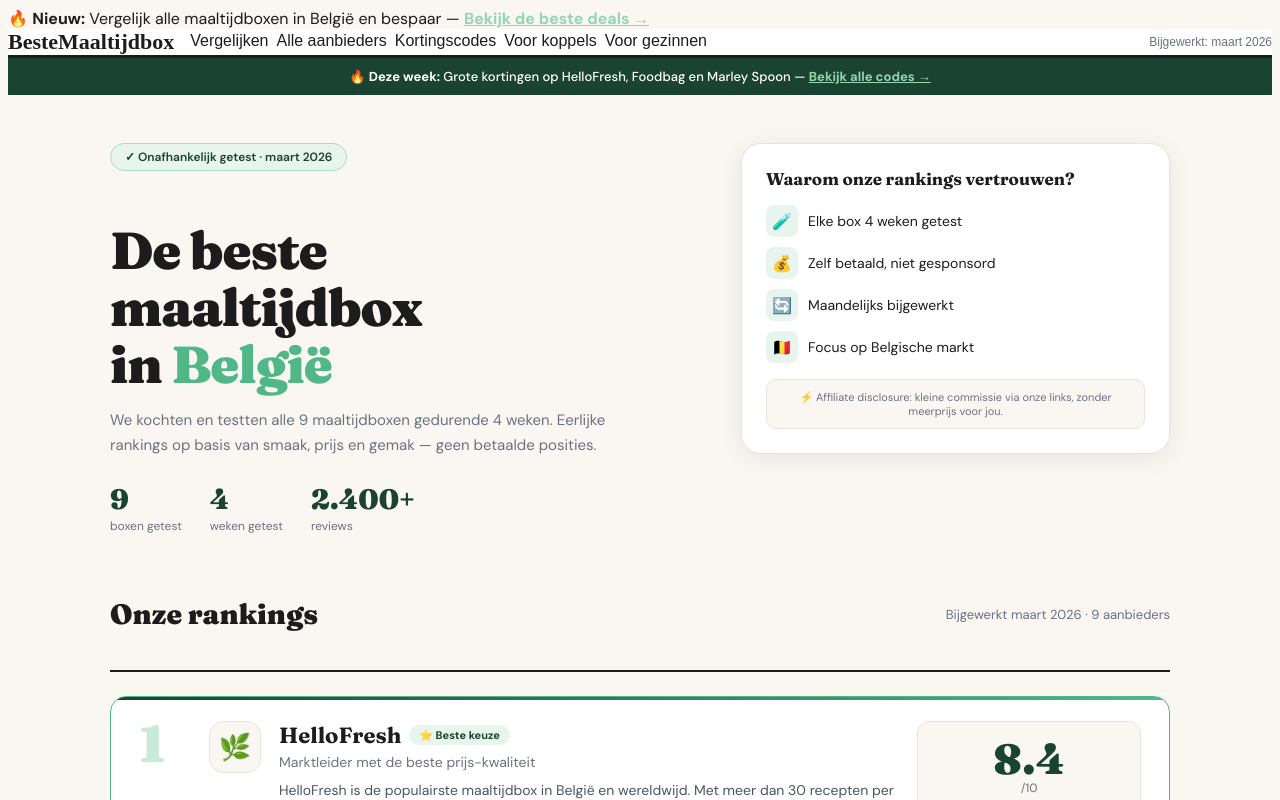
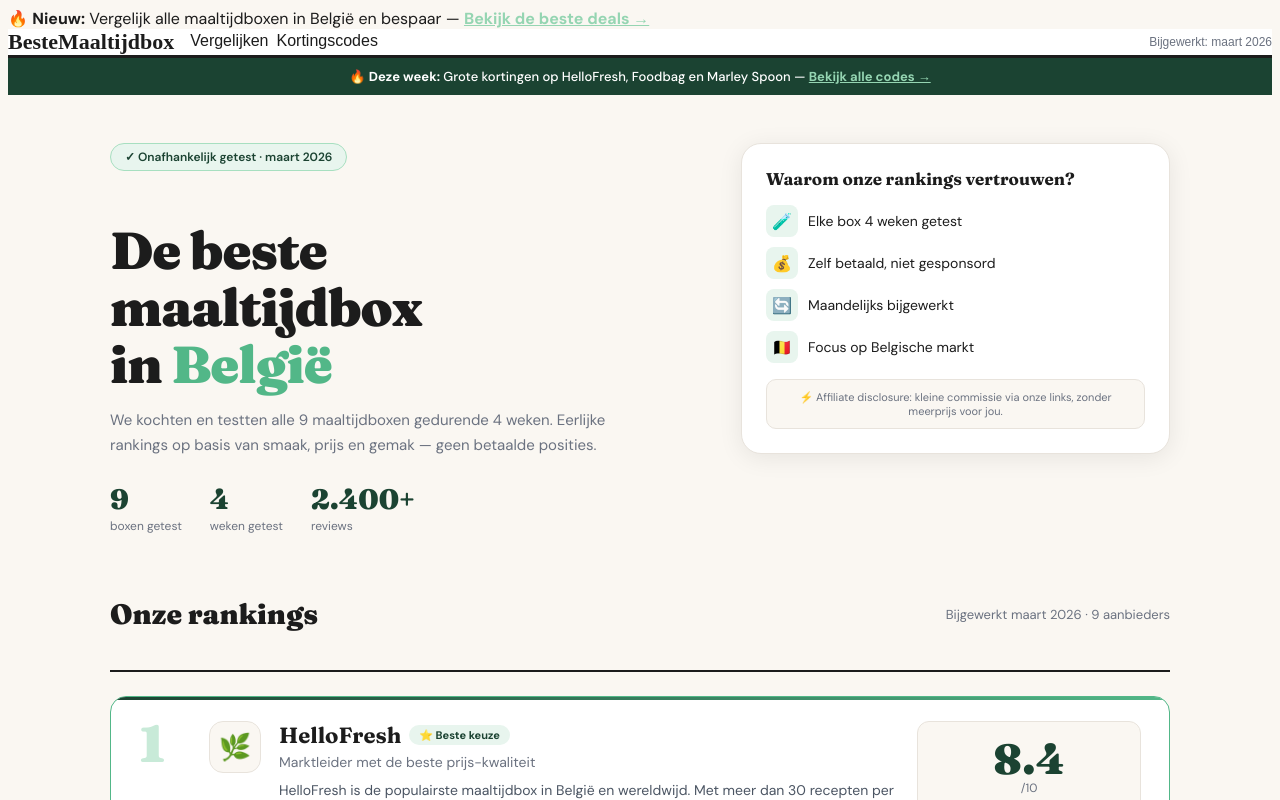
Before and after one commit to fetspets/bestemaaltijdbox, a Next.js app: page / in a window 1280 px wide. Shown: the top 800 px of the page. Built offline with nearby package versions, Linux system fonts and the light colour scheme.

Commit message:
delete unused links

```diff
--- a/src/components/Navbar.tsx
+++ b/src/components/Navbar.tsx
@@ -43,10 +43,7 @@ export default function Navbar() {
               <div style={{ display: 'flex', gap: '8px', marginLeft: '16px' }}>
                 {[
                   { href: '/', label: 'Vergelijken' },
-                  { href: '/aanbieders', label: 'Alle aanbieders' },
                   { href: '/kortingscodes', label: 'Kortingscodes' },
-                  { href: '/voor/koppel', label: 'Voor koppels' },
-                  { href: '/voor/gezin', label: 'Voor gezinnen' },
                 ].map((link) => (
                   <Link
                     key={link.href}
```
